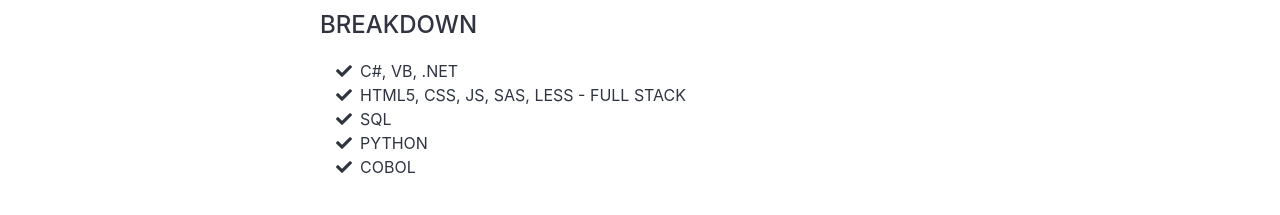
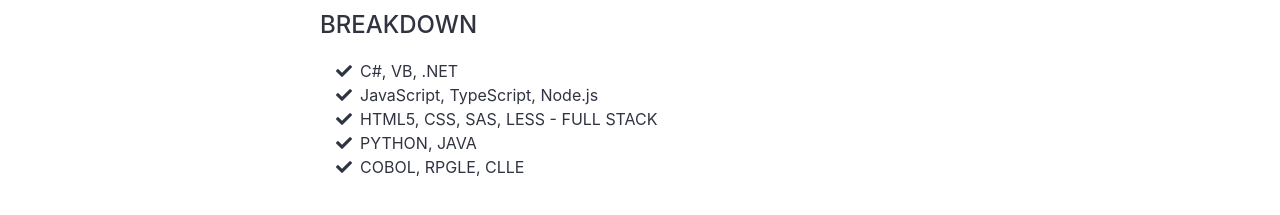
Before and after one commit to Dawson-Development/DawsonDevelopmentWebsite, a plain HTML site: page src/index.html in a window 1280 px wide. Shown: the part 1288-1503 px from the top of the page. Drawn offline with Linux system fonts and the light colour scheme; a web font is replaced by a local one.

Commit message:
Updated breakdown

```diff
--- a/src/index.html
+++ b/src/index.html
@@ -179,19 +179,19 @@
 					</li>
 					<li>
 						<i class="fa-li fa fa-check"></i>
-						HTML5, CSS, JS, SAS, LESS - FULL STACK
+						JavaScript, TypeScript, Node.js
 					</li>
 					<li>
 						<i class="fa-li fa fa-check"></i>
-						SQL
+						HTML5, CSS, SAS, LESS - FULL STACK
 					</li>
 					<li>
 						<i class="fa-li fa fa-check"></i>
-						PYTHON
+						PYTHON, JAVA
 					</li>
 					<li>
 						<i class="fa-li fa fa-check"></i>
-						COBOL
+						COBOL, RPGLE, CLLE
 					</li>
 				</ul>
 			</div>
```
